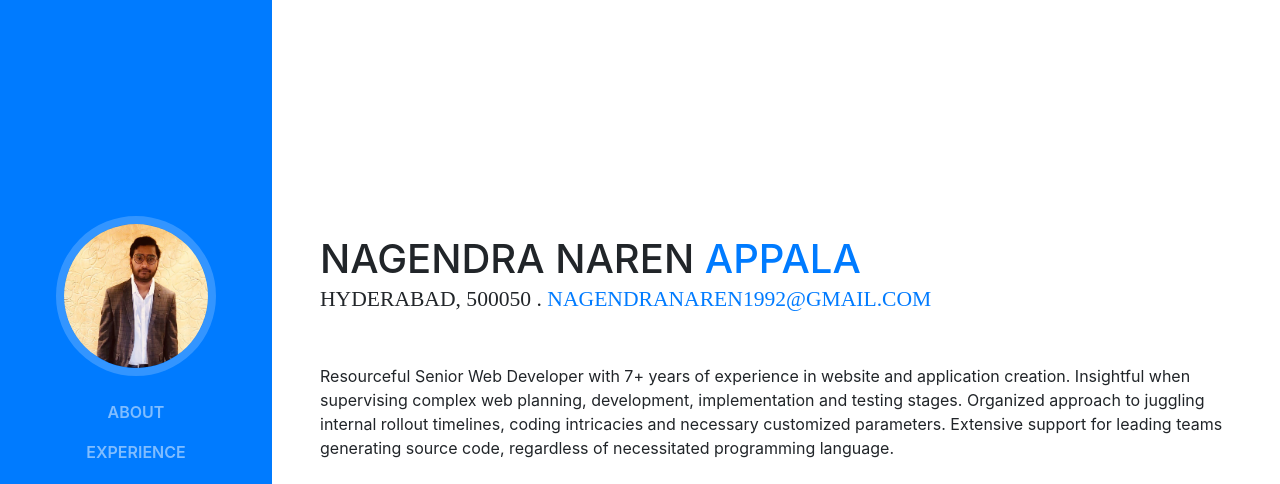
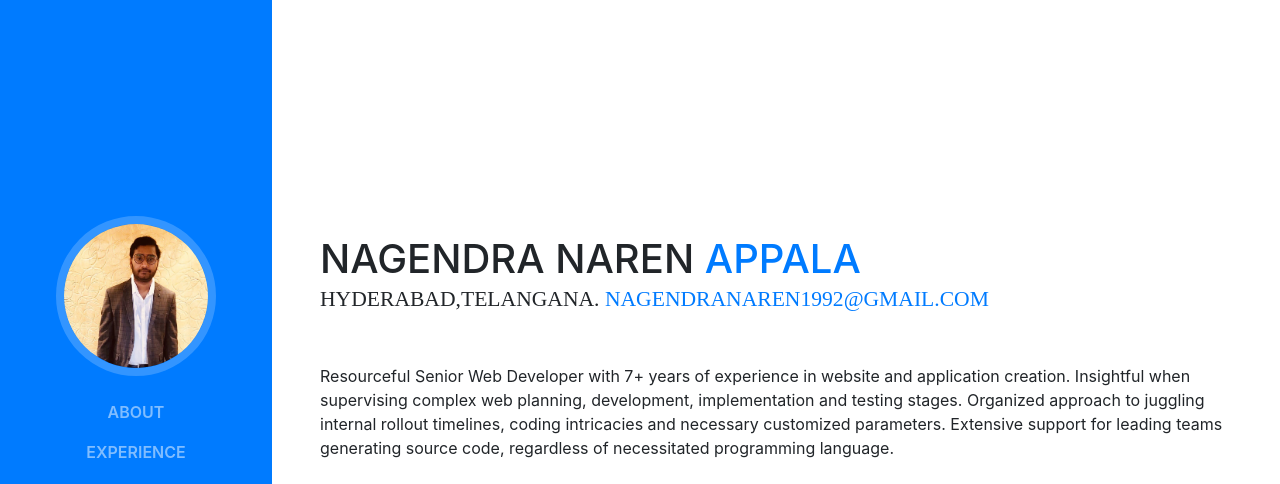
Before and after one commit to nagendranaren1992/html-portfolio, a website with bundled scripts: page index.html in a window 1280 px wide. Shown: the top 484 px of the page. Built offline with nearby package versions, Linux system fonts and the light colour scheme; a web font is replaced by a local one.

Commit message:
Update index.html

```diff
--- a/index.html
+++ b/index.html
@@ -68,7 +68,7 @@
         <h1 class="mb-0">Nagendra Naren
           <span class="text-primary">Appala</span>
         </h1>
-        <div class="subheading mb-5">Hyderabad, 500050 .
+        <div class="subheading mb-5">Hyderabad,Telangana.
           <a href="mailto:name@email.com">nagendranaren1992@gmail.com</a>
         </div>
         <p class="mb-5">Resourceful Senior Web Developer with 7+ years of experience in website
```
